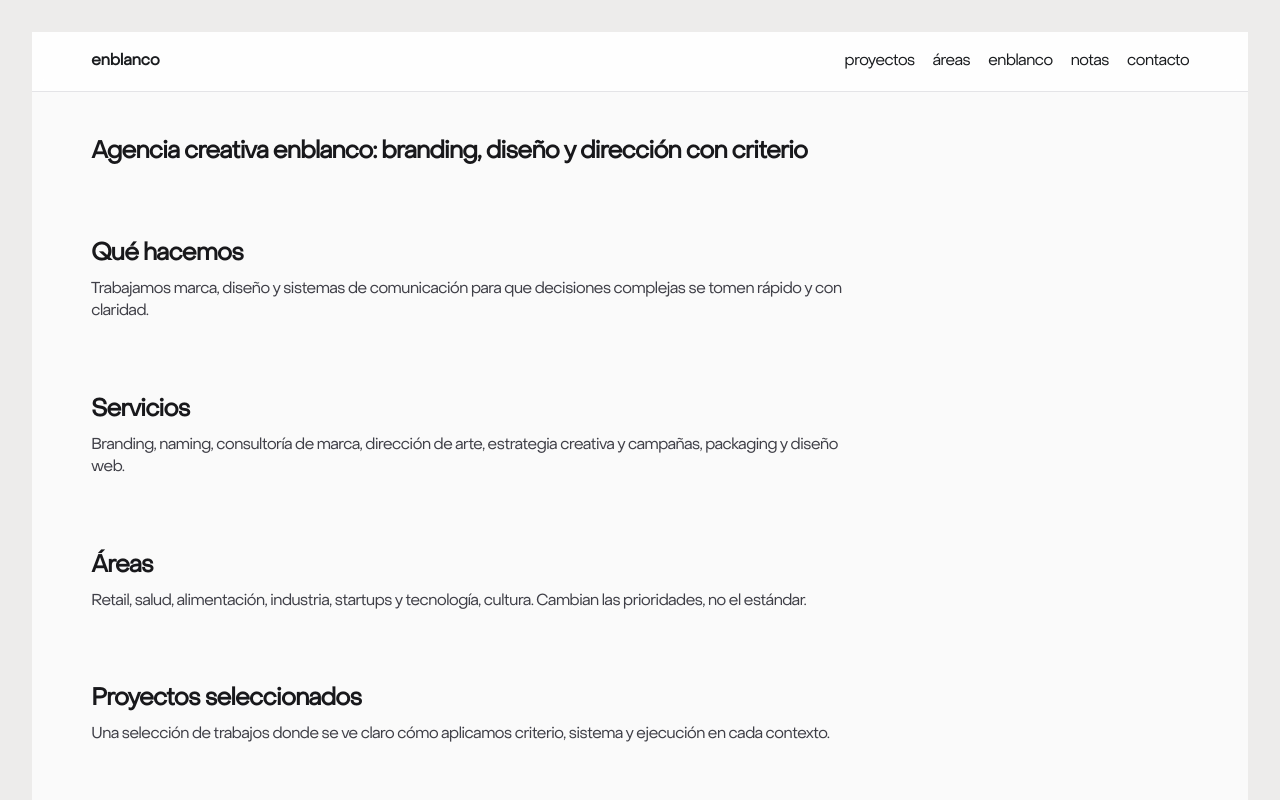
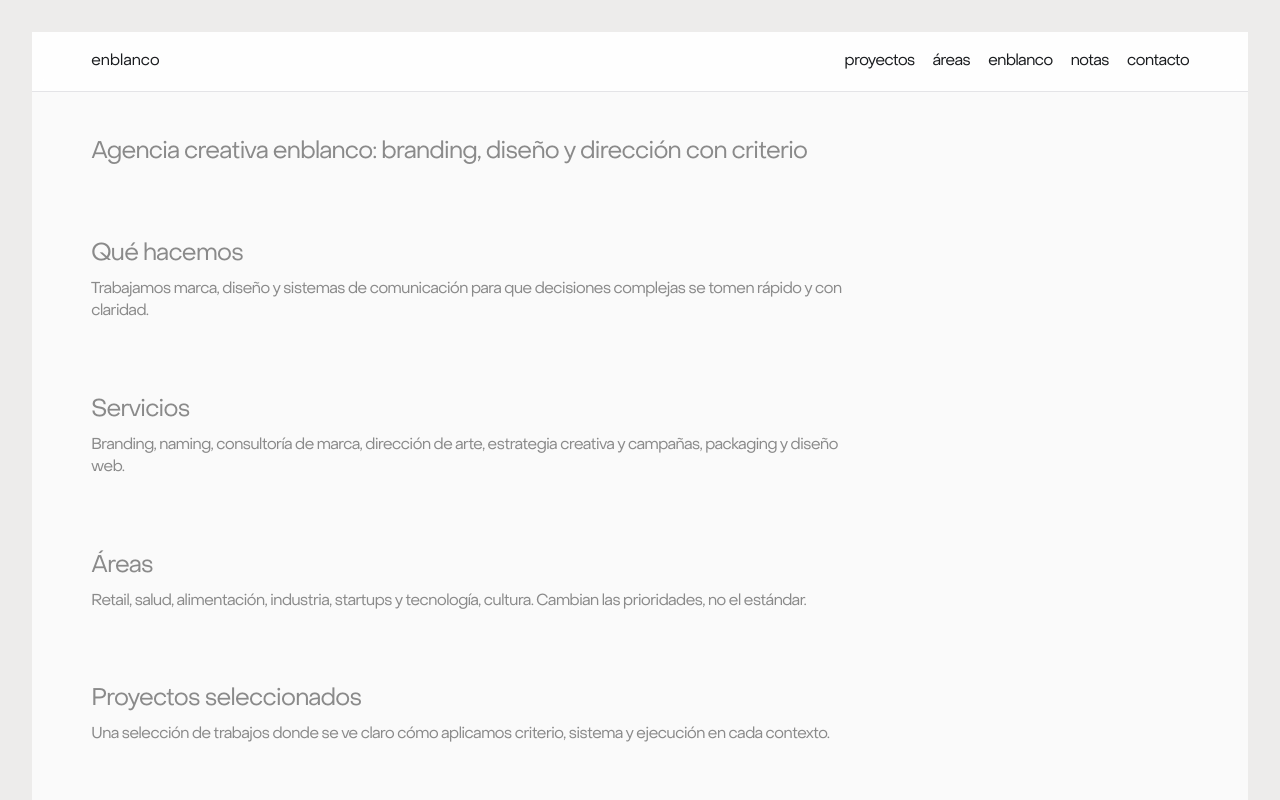
Before and after one commit to Alexenblanco/enblanco-site, a Next.js app: page /es in a window 1280 px wide. Shown: the top 800 px of the page. Built offline with nearby package versions, Linux system fonts and the light colour scheme; no server answers.

Commit message:
font weight

```diff
--- a/src/app/globals.css
+++ b/src/app/globals.css
@@ -85,12 +85,29 @@ h1, h2 {
   font-size: var(--h1);
   line-height: var(--line-height-tight);
   letter-spacing: var(--letter-spacing-base);
+  font-weight: var(--font-weight-regular);
 }
 h1 { font-size: var(--h1); }
 h2 { font-size: var(--h2); }
 
 a {
   color: var(--color-link);
+}
+
+/* Solo peso 400 y color texto #8a8a8a en toda la web; enlaces mantienen su color */
+.page,
+.page * {
+  font-weight: var(--font-weight-regular) !important;
+  color: var(--color-text) !important;
+}
+.page a {
+  color: var(--color-link) !important;
+}
+.page a:hover {
+  color: var(--color-link-hover) !important;
+}
+.page a:active {
+  color: var(--color-link-active) !important;
 }
 a:hover {
   color: var(--color-link-hover);
```
